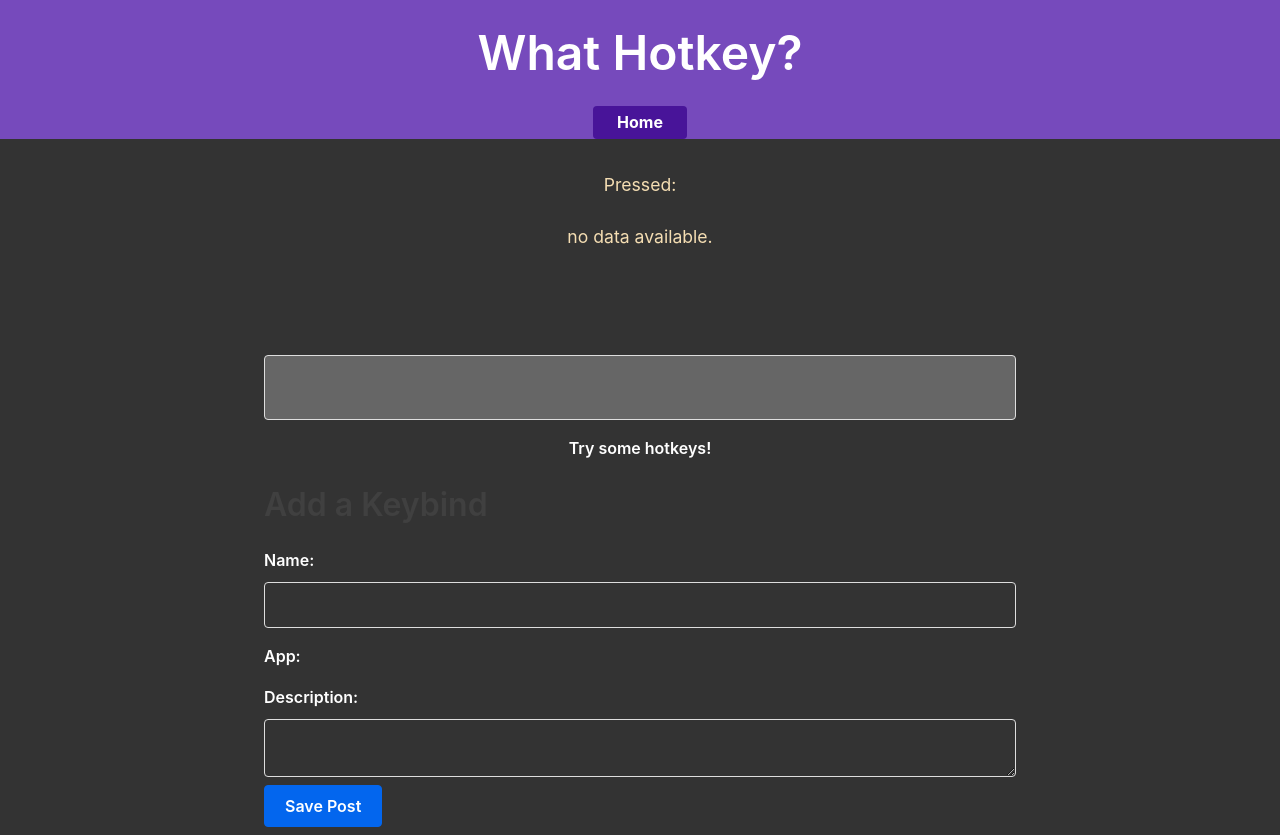
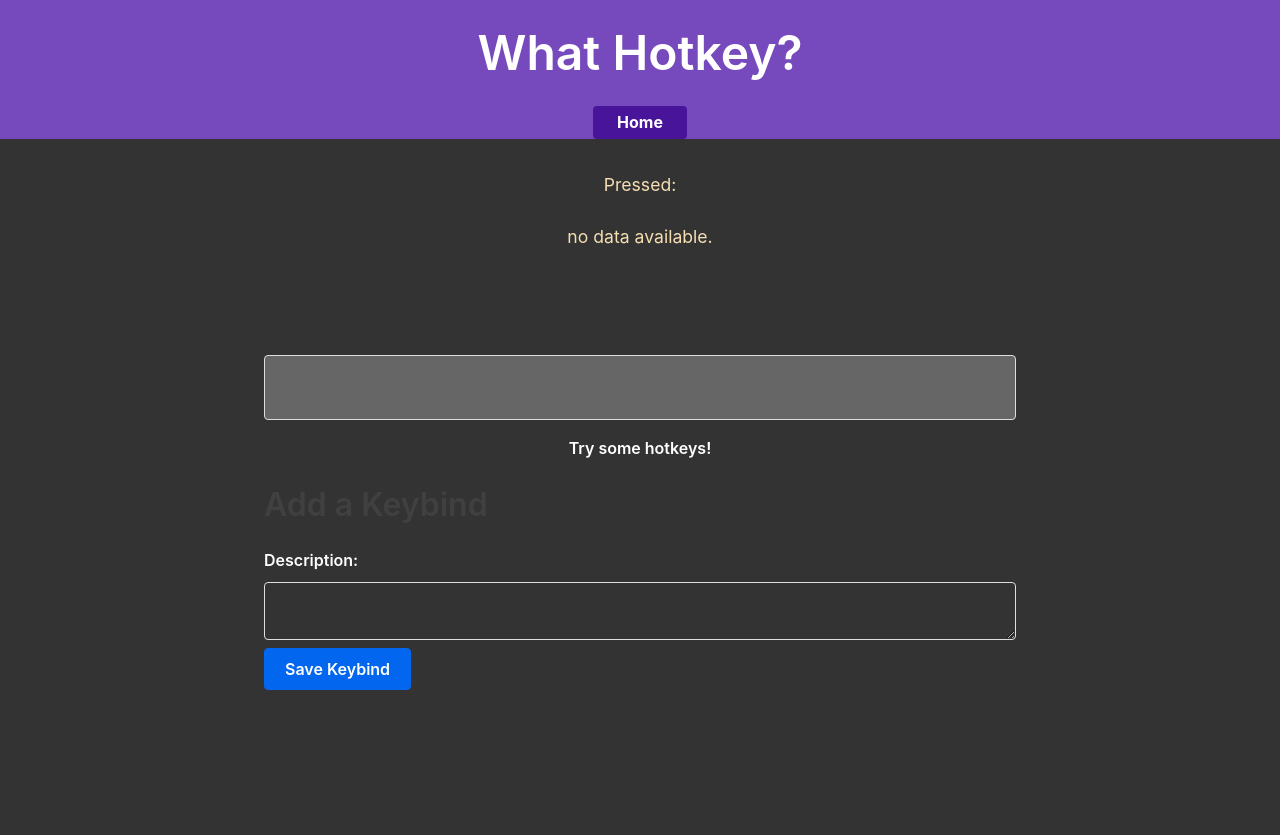
Before and after one commit to FarrenRE/whathotkey, a React (Create React App) app: page / in a window 1280 px wide. After the commit the page ends 800 px from the top, so only its background shows below. Built offline with nearby package versions, Linux system fonts and the light colour scheme; what miragejs, txtgen would draw is missing.

Commit message:
edit form to support hotkey description editing

```diff
--- a/src/features/keys/AddKeybindForm.js
+++ b/src/features/keys/AddKeybindForm.js
@@ -1,11 +1,13 @@
 import React, { useState } from 'react'
 import { useDispatch, useSelector } from 'react-redux'
-import { nanoid } from '@reduxjs/toolkit'
+// import { nanoid } from '@reduxjs/toolkit'
 
-// import { postAdded } from './postsSlice' // TODO
+import { keybindAdded } from './keysSlice'
 
 export const AddKeybindForm = () => {
-  const [title, setTitle] = useState('')
+
+  const activeKey = useSelector(state => state.keys.activeKey)
+
   const [content, setContent] = useState('')
   // const [userId, setUserId] = useState('')
 
@@ -13,17 +15,16 @@ export const AddKeybindForm = () => {
 
   // const users = useSelector(state => state.users)
 
-  const onTitleChanged = e => setTitle(e.target.value)
   const onContentChanged = e => setContent(e.target.value)
   // const onAuthorChanged = e => setUserId(e.target.value)
 
   const onSavePostClicked = () => {
-    if (title && content)
+    if (content) {
       dispatch(
-        // postAdded(title, content, userId) // TODO
+        keybindAdded(activeKey, content)
       )
-      // setTitle('')
-      // setContent('')
+      setContent('')
+    }
   }
 
   // //  a bit of validation logic to our form so that the user can only click the
@@ -40,16 +41,8 @@ export const AddKeybindForm = () => {
     <section>
       <h2>Add a Keybind</h2>
       <form>
-        <label htmlFor="postTitle">Name:</label>
-        <input
-          type="text"
-          id="postTitle"
-          name="postTitle"
-          value={title}
-          onChange={onTitleChanged}
-        />
-        <label htmlFor="postAuthor">App:</label>
-        {/* <select id="postAuthor" value={userId} onChange={onAuthorChanged}>
+        {/* <label htmlFor="postAuthor">App:</label>
+        <select id="postAuthor" value={userId} onChange={onAuthorChanged}>
           <option value=""></option>
           {usersOptions}
         </select> */}
@@ -60,7 +53,7 @@ export const AddKeybindForm = () => {
           value={content}
           onChange={onContentChanged}
         />
-        <button type="button" onClick={onSavePostClicked} /*disabled={!canSave}*/>Save Post</button>
+        <button type="button" onClick={onSavePostClicked} /*disabled={!canSave}*/>Save Keybind</button>
       </form>
     </section>
   )
```
